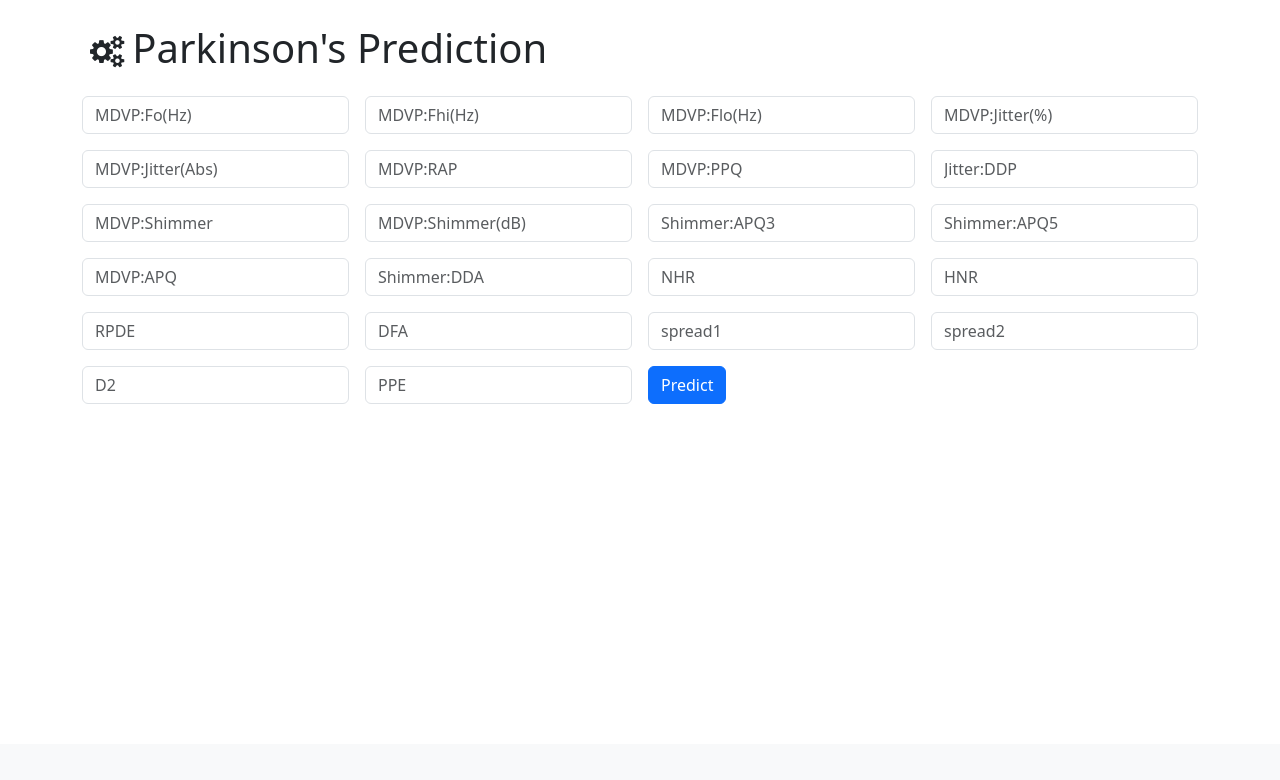
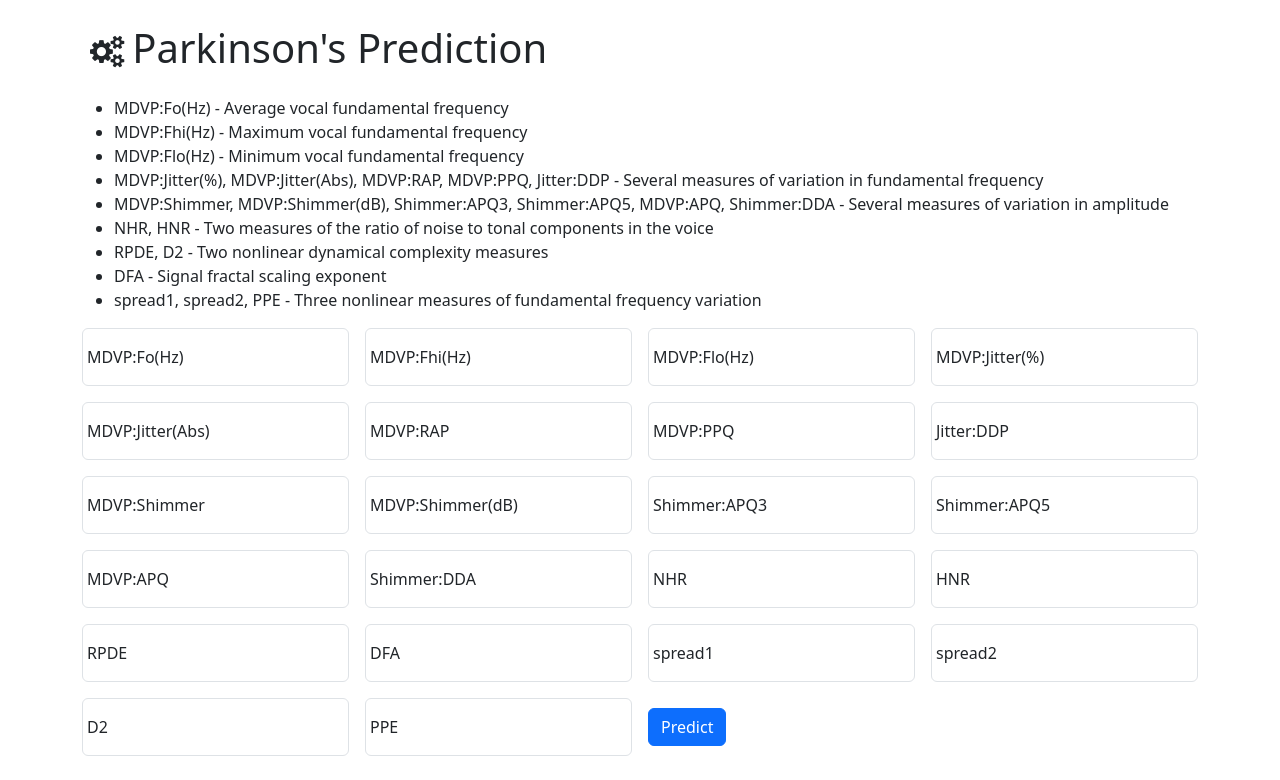
Before and after one commit to Arpit1434/MultipleDiseasePrediction, a Flask app: page /parkinsons in a window 1280 px wide. Shown: the part 56-836 px from the top of the page. Before the commit the page ends 460 px from the top, so only its background shows below. Run offline with Flask 2, Linux system fonts and the light colour scheme.

Commit message:
Updated UI

```diff
--- a/templates/layout.html
+++ b/templates/layout.html
@@ -4,6 +4,7 @@
     <meta charset="UTF-8" />
     <meta name="viewport" content="width=device-width, initial-scale=1.0" />
     <title>Multiple Disease Prediction</title>
+    <link rel="icon" type="image/x-icon" href="{{ url_for('static', filename='./images/favicon.ico') }}">
     <link
       href="https://cdn.jsdelivr.net/npm/bootstrap@5.3.1/dist/css/bootstrap.min.css"
       rel="stylesheet"
--- a/templates/parkinsons.html
+++ b/templates/parkinsons.html
@@ -1,9 +1,22 @@
 {% extends "layout.html" %} {% block body %}
 <div class="container my-4">
-  <h1 class="my-4"><i style="font-size:32px" class="fa mx-2">&#xf085;</i>Parkinson's Prediction</h1>
+  <h1 class="my-4">
+    <i style="font-size: 32px" class="fa mx-2">&#xf085;</i>Parkinson's
+    Prediction
+  </h1>
+  <ul>
+    <li>MDVP:Fo(Hz) - Average vocal fundamental frequency</li>
+    <li>MDVP:Fhi(Hz) - Maximum vocal fundamental frequency</li>
+    <li>MDVP:Flo(Hz) - Minimum vocal fundamental frequency</li>
+    <li>MDVP:Jitter(%), MDVP:Jitter(Abs), MDVP:RAP, MDVP:PPQ, Jitter:DDP - Several measures of variation in fundamental frequency</li>
+    <li>MDVP:Shimmer, MDVP:Shimmer(dB), Shimmer:APQ3, Shimmer:APQ5, MDVP:APQ, Shimmer:DDA - Several measures of variation in amplitude</li>
+    <li>NHR, HNR - Two measures of the ratio of noise to tonal components in the voice</li>
+    <li>RPDE, D2 - Two nonlinear dynamical complexity measures</li>
+    <li>DFA - Signal fractal scaling exponent</li>
+    <li>spread1, spread2, PPE - Three nonlinear measures of fundamental frequency variation</li>
+  </ul>
   <form class="row gx-3 gy-3 align-items-center" id="parkinsons-form">
-    <div class="col-sm-3">
-      <label class="visually-hidden" for="fo">fo</label>
+    <div class="form-floating col-sm-3">
       <input
         type="number"
         step="any"
@@ -12,9 +25,9 @@
         name="fo"
         placeholder="MDVP:Fo(Hz)"
       />
+      <label for="fo">MDVP:Fo(Hz)</label>
     </div>
-    <div class="col-sm-3">
-      <label class="visually-hidden" for="fhi">fhi</label>
+    <div class="form-floating col-sm-3">
       <input
         type="number"
         step="any"
@@ -23,9 +36,9 @@
         name="fhi"
         placeholder="MDVP:Fhi(Hz)"
       />
+      <label for="fhi">MDVP:Fhi(Hz)</label>
     </div>
-    <div class="col-sm-3">
-      <label class="visually-hidden" for="flo">flo</label>
+    <div class="form-floating col-sm-3">
       <input
         type="number"
         step="any"
@@ -34,9 +47,9 @@
         name="flo"
         placeholder="MDVP:Flo(Hz)"
       />
+      <label for="flo">MDVP:Flo(Hz)</label>
     </div>
-    <div class="col-sm-3">
-      <label class="visually-hidden" for="Jitter_percent">Jitter_percent</label>
+    <div class="form-floating col-sm-3">
       <input
         type="number"
         step="any"
@@ -45,9 +58,9 @@
         name="Jitter_percent"
         placeholder="MDVP:Jitter(%)"
       />
+      <label for="Jitter_percent">MDVP:Jitter(%)</label>
     </div>
-    <div class="col-sm-3">
-      <label class="visually-hidden" for="Jitter_Abs">Jitter_Abs</label>
+    <div class="form-floating col-sm-3">
       <input
         type="number"
         step="any"
@@ -56,9 +69,9 @@
         name="Jitter_Abs"
         placeholder="MDVP:Jitter(Abs)"
       />
+      <label for="Jitter_Abs">MDVP:Jitter(Abs)</label>
     </div>
-    <div class="col-sm-3">
-      <label class="visually-hidden" for="RAP">RAP</label>
+    <div class="form-floating col-sm-3">
       <input
         type="number"
         step="any"
@@ -67,9 +80,9 @@
         name="RAP"
         placeholder="MDVP:RAP"
       />
+      <label for="RAP">MDVP:RAP</label>
     </div>
-    <div class="col-sm-3">
-      <label class="visually-hidden" for="PPQ">PPQ</label>
+    <div class="form-floating col-sm-3">
       <input
         type="number"
         step="any"
@@ -78,9 +91,9 @@
         name="PPQ"
         placeholder="MDVP:PPQ"
       />
+      <label for="PPQ">MDVP:PPQ</label>
     </div>
-    <div class="col-sm-3">
-      <label class="visually-hidden" for="DDP">DDP</label>
+    <div class="form-floating col-sm-3">
       <input
         type="number"
         step="any"
@@ -89,9 +102,9 @@
         name="DDP"
         placeholder="Jitter:DDP"
       />
+      <label for="DDP">Jitter:DDP</label>
     </div>
-    <div class="col-sm-3">
-      <label class="visually-hidden" for="Shimmer">Shimmer</label>
+    <div class="form-floating col-sm-3">
       <input
         type="number"
         step="any"
@@ -100,9 +113,9 @@
         name="Shimmer"
         placeholder="MDVP:Shimmer"
       />
+      <label for="Shimmer">MDVP:Shimmer</label>
     </div>
-    <div class="col-sm-3">
-      <label class="visually-hidden" for="Shimmer_dB">Shimmer_dB</label>
+    <div class="form-floating col-sm-3">
       <input
         type="number"
         step="any"
@@ -111,9 +124,9 @@
         name="Shimmer_dB"
         placeholder="MDVP:Shimmer(dB)"
       />
+      <label for="Shimmer_dB">MDVP:Shimmer(dB)</label>
     </div>
-    <div class="col-sm-3">
-      <label class="visually-hidden" for="APQ3">APQ3</label>
+    <div class="form-floating col-sm-3">
       <input
         type="number"
         step="any"
@@ -122,9 +135,9 @@
         name="APQ3"
         placeholder="Shimmer:APQ3"
       />
+      <label for="APQ3">Shimmer:APQ3</label>
     </div>
-    <div class="col-sm-3">
-      <label class="visually-hidden" for="APQ5">APQ5</label>
+    <div class="form-floating col-sm-3">
       <input
         type="number"
         step="any"
@@ -133,9 +146,9 @@
         name="APQ5"
         placeholder="Shimmer:APQ5"
       />
+      <label for="APQ5">Shimmer:APQ5</label>
     </div>
-    <div class="col-sm-3">
-      <label class="visually-hidden" for="APQ">APQ</label>
+    <div class="form-floating col-sm-3">
       <input
         type="number"
         step="any"
@@ -144,9 +157,9 @@
         name="APQ"
         placeholder="MDVP:APQ"
       />
+      <label for="APQ">MDVP:APQ</label>
     </div>
-    <div class="col-sm-3">
-      <label class="visually-hidden" for="DDA">DDA</label>
+    <div class="form-floating col-sm-3">
       <input
         type="number"
         step="any"
@@ -155,9 +168,9 @@
         name="DDA"
         placeholder="Shimmer:DDA"
       />
+      <label for="DDA">Shimmer:DDA</label>
     </div>
-    <div class="col-sm-3">
-      <label class="visually-hidden" for="NHR">NHR</label>
+    <div class="form-floating col-sm-3">
       <input
         type="number"
         step="any"
@@ -166,9 +179,9 @@
         name="NHR"
         placeholder="NHR"
       />
+      <label for="NHR">NHR</label>
     </div>
-    <div class="col-sm-3">
-      <label class="visually-hidden" for="HNR">HNR</label>
+    <div class="form-floating col-sm-3">
       <input
         type="number"
         step="any"
@@ -177,9 +190,9 @@
         name="HNR"
         placeholder="HNR"
       />
+      <label for="HNR">HNR</label>
     </div>
-    <div class="col-sm-3">
-      <label class="visually-hidden" for="RPDE">RPDE</label>
+    <div class="form-floating col-sm-3">
       <input
         type="number"
         step="any"
@@ -188,9 +201,9 @@
         name="RPDE"
         placeholder="RPDE"
       />
+      <label for="RPDE">RPDE</label>
     </div>
-    <div class="col-sm-3">
-      <label class="visually-hidden" for="DFA">DFA</label>
+    <div class="form-floating col-sm-3">
       <input
         type="number"
         step="any"
@@ -199,9 +212,9 @@
         name="DFA"
         placeholder="DFA"
       />
+      <label for="DFA">DFA</label>
     </div>
-    <div class="col-sm-3">
-      <label class="visually-hidden" for="spread1">spread1</label>
+    <div class="form-floating col-sm-3">
       <input
         type="number"
         step="any"
@@ -210,9 +223,9 @@
         name="spread1"
         placeholder="spread1"
       />
+      <label for="spread1">spread1</label>
     </div>
-    <div class="col-sm-3">
-      <label class="visually-hidden" for="spread2">spread2</label>
+    <div class="form-floating col-sm-3">
       <input
         type="number"
         step="any"
@@ -221,9 +234,9 @@
         name="spread2"
         placeholder="spread2"
       />
+      <label for="spread2">spread2</label>
     </div>
-    <div class="col-sm-3">
-      <label class="visually-hidden" for="D2">D2</label>
+    <div class="form-floating col-sm-3">
       <input
         type="number"
         step="any"
@@ -232,9 +245,9 @@
         name="D2"
         placeholder="D2"
       />
+      <label for="D2">D2</label>
     </div>
-    <div class="col-sm-3">
-      <label class="visually-hidden" for="PPE">PPE</label>
+    <div class="form-floating col-sm-3">
       <input
         type="number"
         step="any"
@@ -243,6 +256,7 @@
         name="PPE"
         placeholder="PPE"
       />
+      <label for="PPE">PPE</label>
     </div>
     <div class="col-auto">
       <button type="submit" class="btn btn-primary">Predict</button>
```
Also changed, not shown: templates/diabetes.html (+34 -19 lines), templates/heart.html (+52 -34 lines), static/images/favicon.ico (added).
